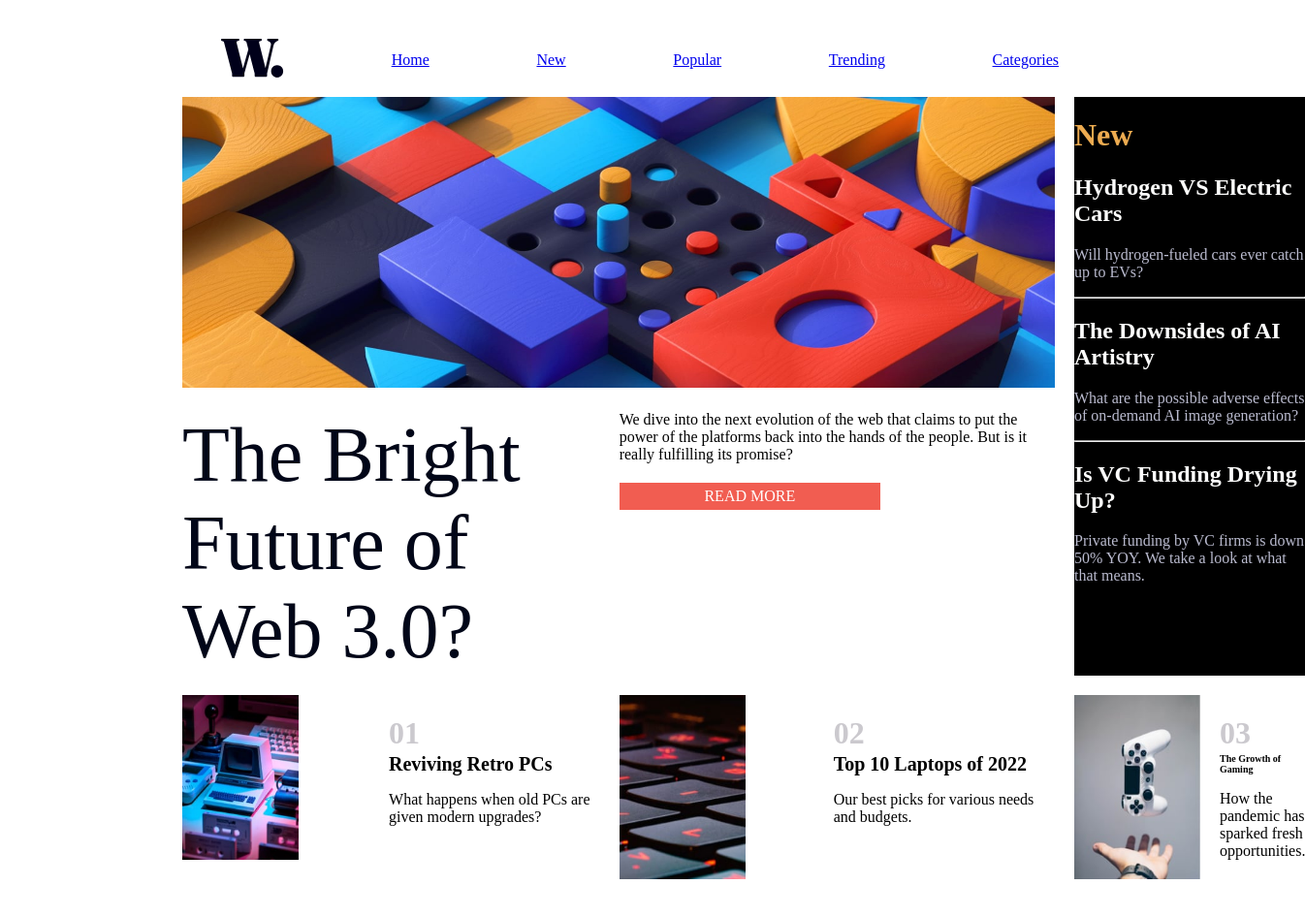
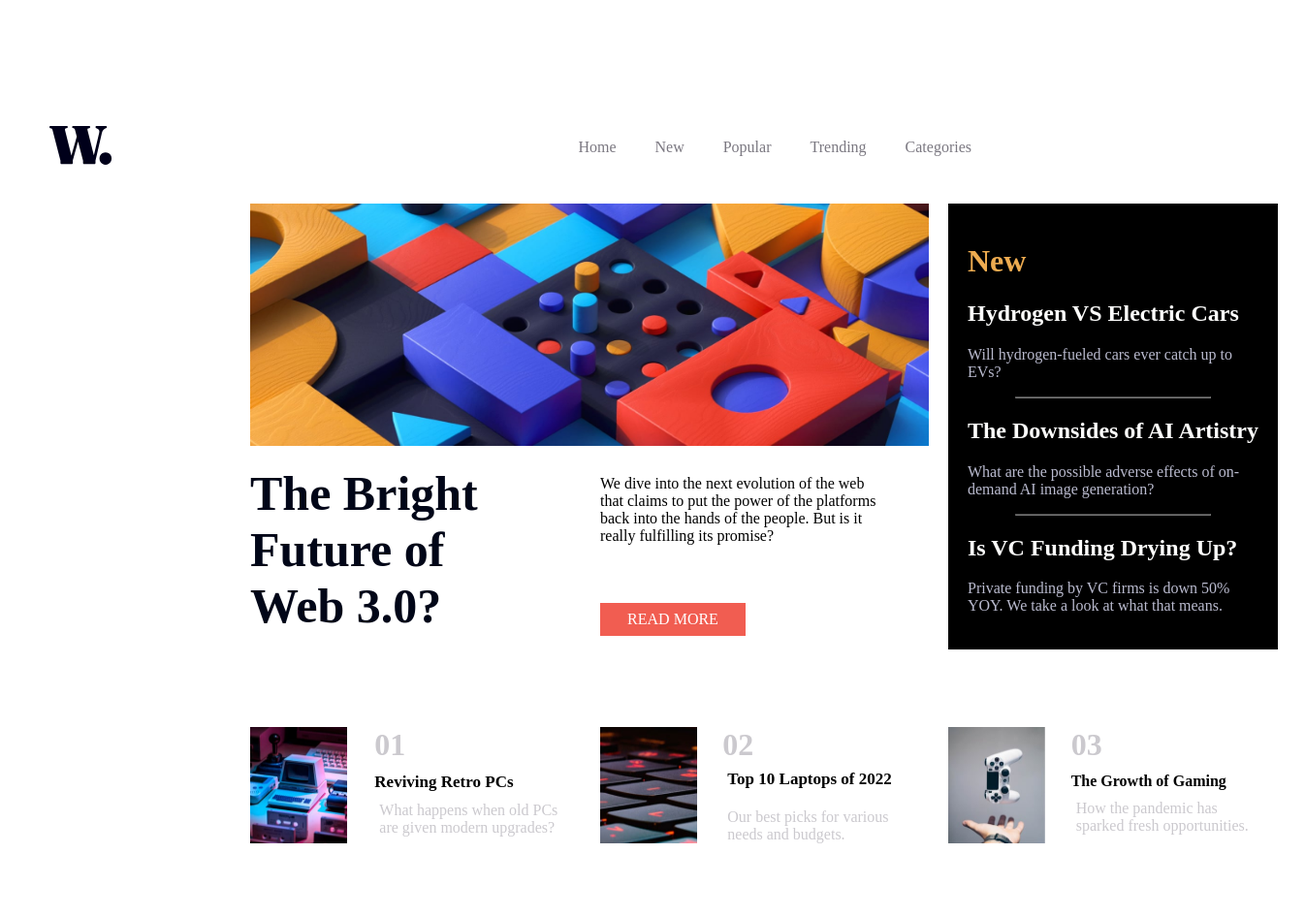
Before and after one commit to kiruiaaron/flex-grid, a plain HTML site: page index.html in a window 1280 px wide. Shown: the part 140-1086 px from the top of the page at 97% size, 1346 px wide, since content can reach past the window. Drawn offline with Linux system fonts and the light colour scheme.

Commit message:
Update index.css

```diff
--- a/index.css
+++ b/index.css
@@ -2,22 +2,31 @@
  align-items: center;
  justify-content: center;
  width: 50px auto;
- margin: 180px;
+ margin: 250px;
 }
 
 
 .nav ul{
     display: flex;
     flex-direction: row;
-    justify-content: space-between;
+    justify-content: right;
     align-items: center;
     text-decoration: none !important;
 
 }
+.im{
+    margin-right: 440px;
+}
 .nav ul li{
-list-style: none;
-text-decoration: none;
+    color: #7B7881;
+    padding: 20px;
+    list-style: none;
+    text-decoration: none;
 
+}
+.nav ul li a{
+    text-decoration: none;
+    color:#7B7881; ;
 }
 .image{grid-area: image;}
 .bright{grid-area: bright;}
@@ -27,7 +36,7 @@ text-decoration: none;
 .review1{grid-area: review1;}
 .image2{grid-area: image2;}
 .review2{grid-area: review2;}
-.image3{grid-area: image3;}
+.imag3{grid-area: image3;}
 .review3{grid-area: review3;}
 
 .grid-container{
@@ -35,8 +44,19 @@ text-decoration: none;
     grid-template-areas:'image image image image image image brack brack brack' 'bright bright bright read read read brack brack brack' 'image1 review1 review1 image2 review2 review2 image3 review3 review3';
     gap: 20px;
 }
+.image{
+    width: 700px;
+    height: 250px;
+}
+.image img{
+    width: 700px;
+    height: 250px;
+}
 .black{
     background-color: black;
+    width: 300px;
+    height: 420px;
+    padding: 20px;
 }
 .black h1{
     color: #EDAB50;
@@ -47,9 +67,17 @@ text-decoration: none;
 .black p{
     color: #BABBCF;
 }
+.black hr{
+    width: 200px;
+    color: #50516A;
+    opacity: 50%;
+}
 .bright{
+    width: 300px;
+    height: 250px;
     color: #010618;
-    font-size: 80px;
+    font-size: 50px;
+    font-weight: 600;
 
 }
 .btn{
@@ -57,41 +85,90 @@ text-decoration: none;
     justify-content: center;
     align-items: center;
     color: #ffff;
-    padding: 5px;
-    margin-top: 20px;
-    margin-right: 180px;
+    padding: 8px;
+    margin-top: 60px;
+    margin-right: 150px;
     text-align: center;
+}
+.review1{
+    width: 200px;
 }
 .review1 h1{
     color: #CBC9CE;
-    margin-bottom: 2px;
+    margin-bottom: 10px;
+    margin-top: 0px;
 
+}
+.review2{
+    width: 200px;
 }
 .review1 h2{
     margin-top: 2px;
     margin-bottom: 2px;
-    font-size: 20px;
+    font-size: 17px;
+    font-weight: 700;
+}
+.review1 p{
+    color: #CBC9CE;
+    margin-top: 5px;
+    padding: 5px;
 }
 .image1{
     margin-right: 2px;
 }
 .review2 h1{
+    margin-top: 0px;
     color: #CBC9CE;
     margin-bottom: 2px;
 }
 .review2 h2{
-    margin-top: 2px;
-    margin-bottom: 2px;
-    font-size: 20px;
+    margin-top: 0px;
+    margin-bottom: 10px;
+    font-size: 17px;
+    font-weight: 700;
+    padding: 5px;
 
+}
+.review2 p{
+    color: #CBC9CE;
+    margin-top: 5px;
+    padding: 5px;
+}
+.review3{
+    width: 200px;
 }
 .review3 h1{
     color: #CBC9CE;
-    margin-bottom: 2px;
+    margin-bottom: 10px;
+    margin-top: 0px;
 }
 .review3 h2{
     margin-top: 2px;
     margin-bottom: 2px;
-    font-size: 10px;
+    font-size: 16px;
 
 }
+.review3 p{
+    color: #CBC9CE;
+    margin-top: 5px;
+    padding: 5px;
+}
+.read{
+    width: 300px;
+    margin-top: 10px;
+}
+.image1 img{
+
+    height: 120px;
+    width: 100px;
+}
+.image2 img{
+    height: 120px;
+    width: 100px;
+
+}
+.imag3 img{
+    height: 120px;
+    width: 100px;
+
+}
```
